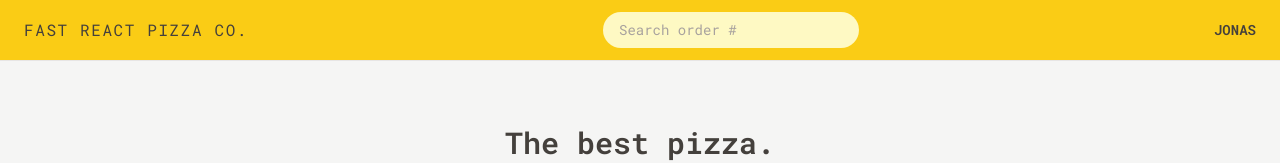
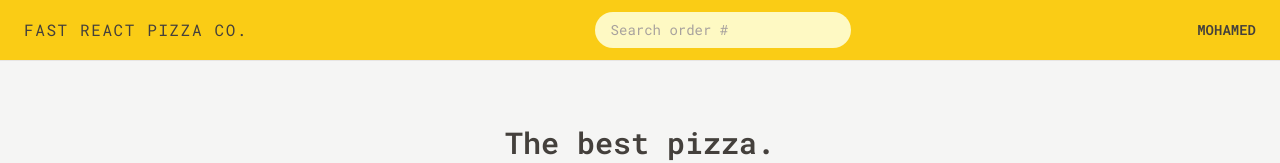
Before and after one commit to MKofficiel/fast-react-pizza, a React (Vite) app: page / in a window 1280 px wide. Shown: the top 163 px of the page. Built offline with nearby package versions, Linux system fonts and the light colour scheme.

Commit message:
Install Redux & Implement userSlice

```diff
--- a/package.json
+++ b/package.json
@@ -9,8 +9,10 @@
     "preview": "vite preview"
   },
   "dependencies": {
+    "@reduxjs/toolkit": "^2.9.1",
     "react": "^18.2.0",
     "react-dom": "^18.2.0",
+    "react-redux": "^9.2.0",
     "react-router-dom": "^6.11.0"
   },
   "devDependencies": {
--- a/src/features/user/Username.jsx
+++ b/src/features/user/Username.jsx
@@ -1,5 +1,12 @@
+import { useSelector } from 'react-redux';
+
 function Username() {
-  return <div className="hidden text-sm font-semibold md:block">Jonas</div>;
+  const username = useSelector((state) => state.user.username);
+
+  if (!username) return null;
+  return (
+    <div className="hidden text-sm font-semibold md:block">{username}</div>
+  );
 }
 
 export default Username;
--- /dev/null
+++ b/src/features/user/userSlice.js
@@ -0,0 +1,19 @@
+import { createSlice } from '@reduxjs/toolkit';
+
+const initialState = {
+  username: 'mohamed',
+};
+
+const userSlice = createSlice({
+  name: 'user',
+  initialState,
+  reducers: {
+    setUsername: (state, action) => {
+      state.username = action.payload;
+    },
+  },
+});
+
+export const { setUsername } = userSlice.actions;
+
+export default userSlice.reducer;
--- a/src/main.jsx
+++ b/src/main.jsx
@@ -1,10 +1,14 @@
-import React from "react";
-import ReactDOM from "react-dom/client";
-import App from "./App";
-import "./index.css";
+import React from 'react';
+import ReactDOM from 'react-dom/client';
+import App from './App';
+import './index.css';
+import { Provider } from 'react-redux';
+import store from './store';
 
-ReactDOM.createRoot(document.getElementById("root")).render(
+ReactDOM.createRoot(document.getElementById('root')).render(
   <React.StrictMode>
-    <App />
+    <Provider store={store}>
+      <App />
+    </Provider>
   </React.StrictMode>
 );
--- /dev/null
+++ b/src/store.js
@@ -0,0 +1,9 @@
+import { configureStore } from '@reduxjs/toolkit';
+import userReducer from './features/user/userSlice';
+
+const store = configureStore({
+  reducer: {
+    user: userReducer,
+  },
+});
+export default store;
```
Also changed, not shown: 1 other file (tests, documents, lock files or other folders).
